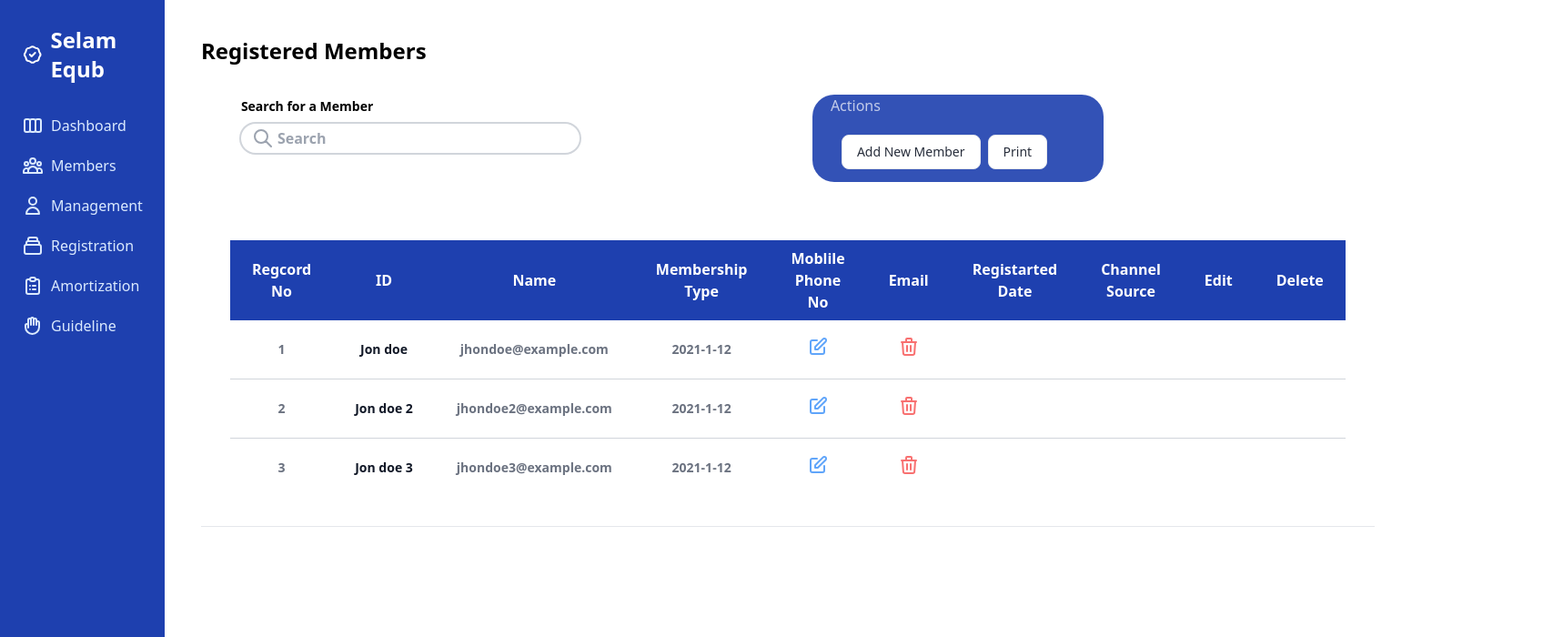
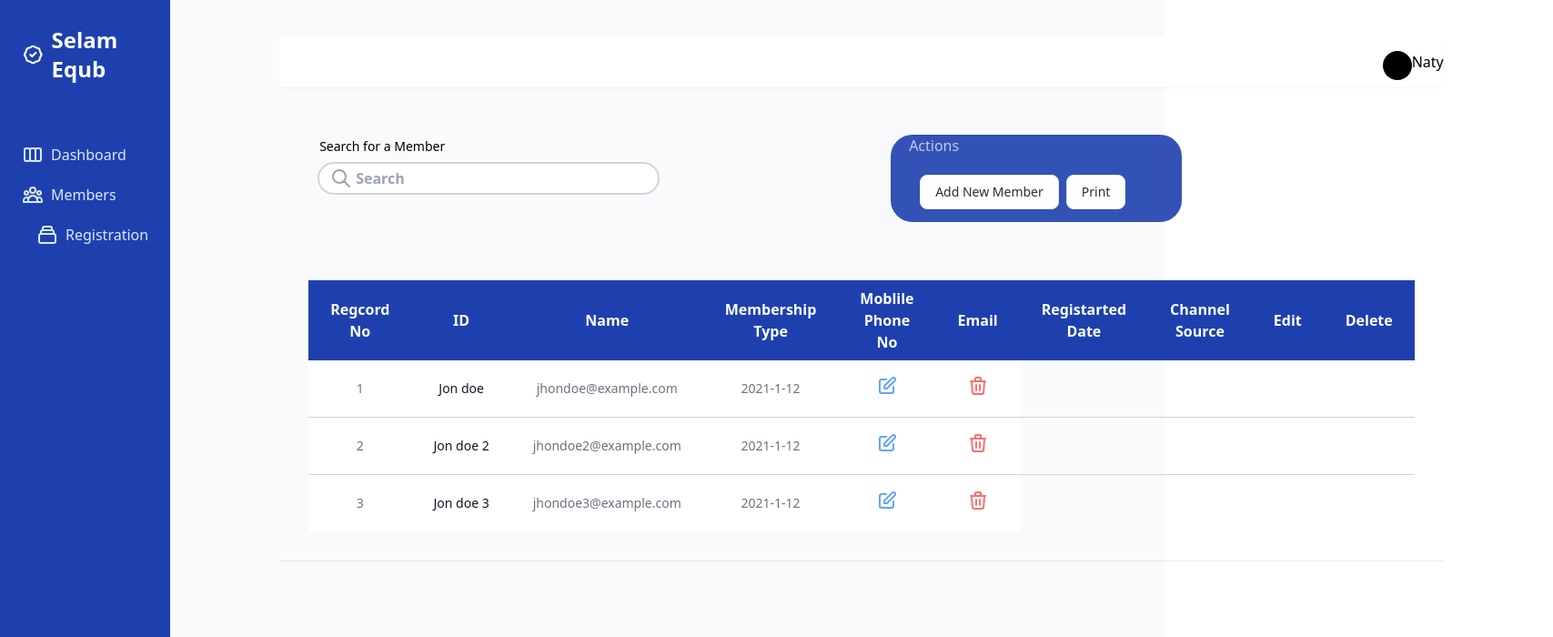
Before and after one commit to NatiDeme/selamequb, a Vue app: page /members in a window 1280 px wide. Shown: the top 700 px of the page at 91% size, 1707 px wide, since content can reach past the window. Built offline with nearby package versions, Linux system fonts and the light colour scheme.

Commit message:
first version signup view done

```diff
--- a/src/App.vue
+++ b/src/App.vue
@@ -1,31 +1,23 @@
 <template>
-
-    <div class="">
-    <!-- <SideNav/> -->
+  <div class="">
+    <!-- <navbar /> -->
+    <!-- <SideNav /> -->
     <!-- <router-link to="/">Dashboard</router-link> |
     <router-link to="/about">About</router-link> -->
 
-
     <router-view></router-view>
- </div>
-
+  </div>
 </template>
 
-<style>
-
-
-</style>
+<style></style>
 
 <script>
-// import SideNav from "./components/SideNav.vue";
-
+// import navbar from "./components/navbar.vue";
+// // import SideNav from "./components/SideNav.vue";
 
 // export default {
-
 //   components: {
-//     SideNav
-// }
-// }
-
-
+//     navbar,
+//   },
+// };
 </script>
--- a/src/components/SideNav.vue
+++ b/src/components/SideNav.vue
@@ -1,5 +1,5 @@
 <template>
-  <div class="relative min-h-screen md:flex">
+  <div class="min-h-screen flex bg-gray-50">
     <!-- sidebar -->
     <div
       class="sidebar bg-blue-800 text-blue-100 w-64 space-y-6 py-7 px-2 absolute inset-y-0 left-0 -translate-x-full md:relative md:translate-x-0 transition duration-200 ease-in-out"
@@ -24,7 +24,7 @@
       </a>
 
       <!-- nav -->
-      <nav>
+      <nav class="pt-8">
         <router-link
           class="block py-2.5 px-4 rounded transition duration-200 hover:bg-blue-700 hover:text-white flex space-x-2"
           to="/"
@@ -69,6 +69,29 @@
           <span class=""> Members</span>
         </router-link>
         <router-link
+          class="py-2.5 px-4 pl-8 rounded transition duration-200 hover:bg-blue-700 hover:text-white flex space-x-2"
+          to="/register"
+          active-class="active"
+          tag="button"
+          exact
+        >
+          <svg
+            xmlns="http://www.w3.org/2000/svg"
+            class="h-6 w-6"
+            fill="none"
+            viewBox="0 0 24 24"
+            stroke="currentColor"
+          >
+            <path
+              stroke-linecap="round"
+              stroke-linejoin="round"
+              stroke-width="2"
+              d="M19 11H5m14 0a2 2 0 012 2v6a2 2 0 01-2 2H5a2 2 0 01-2-2v-6a2 2 0 012-2m14 0V9a2 2 0 00-2-2M5 11V9a2 2 0 012-2m0 0V5a2 2 0 012-2h6a2 2 0 012 2v2M7 7h10"
+            />
+          </svg>
+          <span class="">Registration</span>
+        </router-link>
+        <!-- <router-link
           class="py-2.5 px-4 rounded transition duration-200 hover:bg-blue-700 hover:text-white flex space-x-2"
           to="/admins"
           active-class="active"
@@ -91,29 +114,7 @@
           </svg>
           <span class="">Management</span>
         </router-link>
-        <router-link
-          class="py-2.5 px-4 rounded transition duration-200 hover:bg-blue-700 hover:text-white flex space-x-2"
-          to="/register"
-          active-class="active"
-          tag="button"
-          exact
-        >
-          <svg
-            xmlns="http://www.w3.org/2000/svg"
-            class="h-6 w-6"
-            fill="none"
-            viewBox="0 0 24 24"
-            stroke="currentColor"
-          >
-            <path
-              stroke-linecap="round"
-              stroke-linejoin="round"
-              stroke-width="2"
-              d="M19 11H5m14 0a2 2 0 012 2v6a2 2 0 01-2 2H5a2 2 0 01-2-2v-6a2 2 0 012-2m14 0V9a2 2 0 00-2-2M5 11V9a2 2 0 012-2m0 0V5a2 2 0 012-2h6a2 2 0 012 2v2M7 7h10"
-            />
-          </svg>
-          <span class="">Registration</span>
-        </router-link>
+
         <router-link
           class="py-2.5 px-4 rounded transition duration-200 hover:bg-blue-700 hover:text-white flex space-x-2"
           to="/admins"
@@ -160,24 +161,29 @@
             />
           </svg>
           <span class="">Guideline</span>
-        </router-link>
+        </router-link> -->
       </nav>
     </div>
+    <div class="pl-20">
+      <div class="p-10">
+        <div class="flex justify-end w-full bg-white shadow-sm rounded-md">
+          <navbar />
+        </div>
+        <div class="pt-5">
+          <router-view />
+        </div>
+      </div>
+    </div>
+
     <!-- content -->
-    <div class="flex-1 p-10 text-2xl font-bold">
-      <router-view />
-    </div>
+    <div class="flex-1 p-10"></div>
   </div>
 </template>
 <script>
+import navbar from "./navbar.vue";
 export default {
-  setup() {
-    //     const btn = document.querySelector(".mobile-menu-button");
-    // const sidebar = document.querySelector(".sidebar");
-    // // add our event listener for the click
-    // btn.addEventListener("click", () => {
-    //   sidebar.classList.toggle("-translate-x-full");
-    // });
+  components: {
+    navbar,
   },
 };
 </script>
--- /dev/null
+++ b/src/components/navbar.vue
@@ -0,0 +1,14 @@
+<template>
+  <div>
+    <div class="w-full h-14 pt-4">
+      <div class="flex">
+        <div>
+          <div class="border-black w-8 h-8 rounded-2xl bg-black"></div>
+        </div>
+        <div class="">
+          <span>Naty</span>
+        </div>
+      </div>
+    </div>
+  </div>
+</template>
--- a/src/router/index.js
+++ b/src/router/index.js
@@ -1,6 +1,6 @@
 import { createRouter, createWebHistory } from "vue-router";
 import Home from "../views/Home.vue";
-//import About from '../views/About.vue'
+import Login from "../views/Login.vue";
 
 const routes = [
   {
@@ -41,6 +41,11 @@ const routes = [
     ],
   },
 
+  {
+    path: "/login",
+    name: "Login",
+    component: Login,
+  },
   // {
   //   path: '/about',
   //   name: 'About',
--- a/src/views/Dashboard.vue
+++ b/src/views/Dashboard.vue
@@ -1,8 +1,7 @@
 <template>
   <div>
-    <header><h1>Dashboard</h1></header>
     <!-- Cards containing the major displayable numbers -->
-    <div class="flex pl-20 pt-10 gap-x-14 gap-y-5 grid-cols-3">
+    <div class="flex pt-10 gap-x-14 gap-y-5 grid-cols-3">
       <div
         class="flex flex-col bg-yellow-400 w-96 h-60 rounded-md drop-shadow-lg p-8 shadow-xl"
       >
@@ -93,12 +92,45 @@
       </div>
     </div>
     <!-- Normal small detail cards will be listed under the cards below -->
-    <div class="pt-10 pl-20">
-      <div
-        class="flex flex-col text-base bg-blue-50 w-96 h-auto shadow-lg rounded-md"
-      >
-        <div>
-          <ChartDoughnut />
+    <div class="grid grid-cols-3 gap-4">
+      <div class="pt-10">
+        <div
+          class="flex flex-col text-base bg-blue-50 w-96 h-auto shadow-lg rounded-md"
+        >
+          <div>
+            <ChartDoughnut />
+          </div>
+        </div>
+        <!-- extra detailed numbers  -->
+      </div>
+      <div class="col-span-2">
+        <div
+          class="flex flex-col bg-yellow-400 w-full h-96 rounded-md drop-shadow-lg p-8 shadow-xl mt-10"
+        >
+          <div class="flex flex-row h-56">
+            <div class="flex flex-col">
+              <span class="font-black text-5xl">178</span>
+              <span class="pt-4 text-sm font-normal"
+                >Total Registarted Memebers</span
+              >
+            </div>
+            <div class="">
+              <svg
+                xmlns="http://www.w3.org/2000/svg"
+                class="h-28 w-28 ml-10 opacity-20"
+                viewBox="0 0 20 20"
+                fill="currentColor"
+              >
+                <path
+                  d="M13 6a3 3 0 11-6 0 3 3 0 016 0zM18 8a2 2 0 11-4 0 2 2 0 014 0zM14 15a4 4 0 00-8 0v3h8v-3zM6 8a2 2 0 11-4 0 2 2 0 014 0zM16 18v-3a5.972 5.972 0 00-.75-2.906A3.005 3.005 0 0119 15v3h-3zM4.75 12.094A5.973 5.973 0 004 15v3H1v-3a3 3 0 013.75-2.906z"
+                />
+              </svg>
+            </div>
+          </div>
+          <div class="text-base pt-10">
+            <span class="font-bold text-lg">2138 </span>
+            <span class="ml-1 font-normal">Members Remain</span>
+          </div>
         </div>
       </div>
     </div>
--- /dev/null
+++ b/src/views/Login.vue
@@ -0,0 +1,31 @@
+<template>
+  <div
+    class="flex justify-center items-center place-content-center w-full h-screen"
+  >
+    <div
+      class="rounded-md bg-gray-300 h-96 w-96 flex items-center place-content-center"
+    >
+      <form action="" class="grid gap-4 grid-cols-1">
+        <input
+          type="text"
+          placeholder="Username/Email"
+          class="w-80 h-14 pl-3 rounded-md"
+        />
+
+        <input
+          type="password"
+          placeholder="Password"
+          class="w-80 h-14 pl-3 rounded-md"
+        />
+
+        <button
+          type="submit"
+          class="text-white bg-blue-700 hover:bg-blue-800 focus:ring-4 focus:ring-blue-300 font-medium rounded-lg text-sm px-5 py-2.5 text-center mr-2 mb-2 dark:bg-blue-600 dark:hover:bg-blue-700 dark:focus:ring-blue-800"
+        >
+          Login
+        </button>
+      </form>
+    </div>
+  </div>
+</template>
+<script></script>
--- a/src/views/Members.vue
+++ b/src/views/Members.vue
@@ -1,6 +1,6 @@
 <template>
   <div class="members">
-    <header><h1>Registered Members</h1></header>
+    <!-- <header><h1>Registered Members</h1></header> -->
     <div class="p-8 flex w-full rounded-md text-base">
       <div class="flex w-96 h-16 pl-3 items-center">
         <div class="w-full">
--- a/src/views/Register.vue
+++ b/src/views/Register.vue
@@ -1,6 +1,6 @@
 <template>
-  <div class="">
-    <header><h1>Register New Member</h1></header>
+  <div class="bg-white rounded-md shadow-lg">
+    <!-- <header><h1>Register New Member</h1></header> -->
 
     <div class="p-10 flex">
       <!-- Member uploading image is written here -->
```
Also changed, not shown: src/views/Home.vue (+6 -10 lines).
